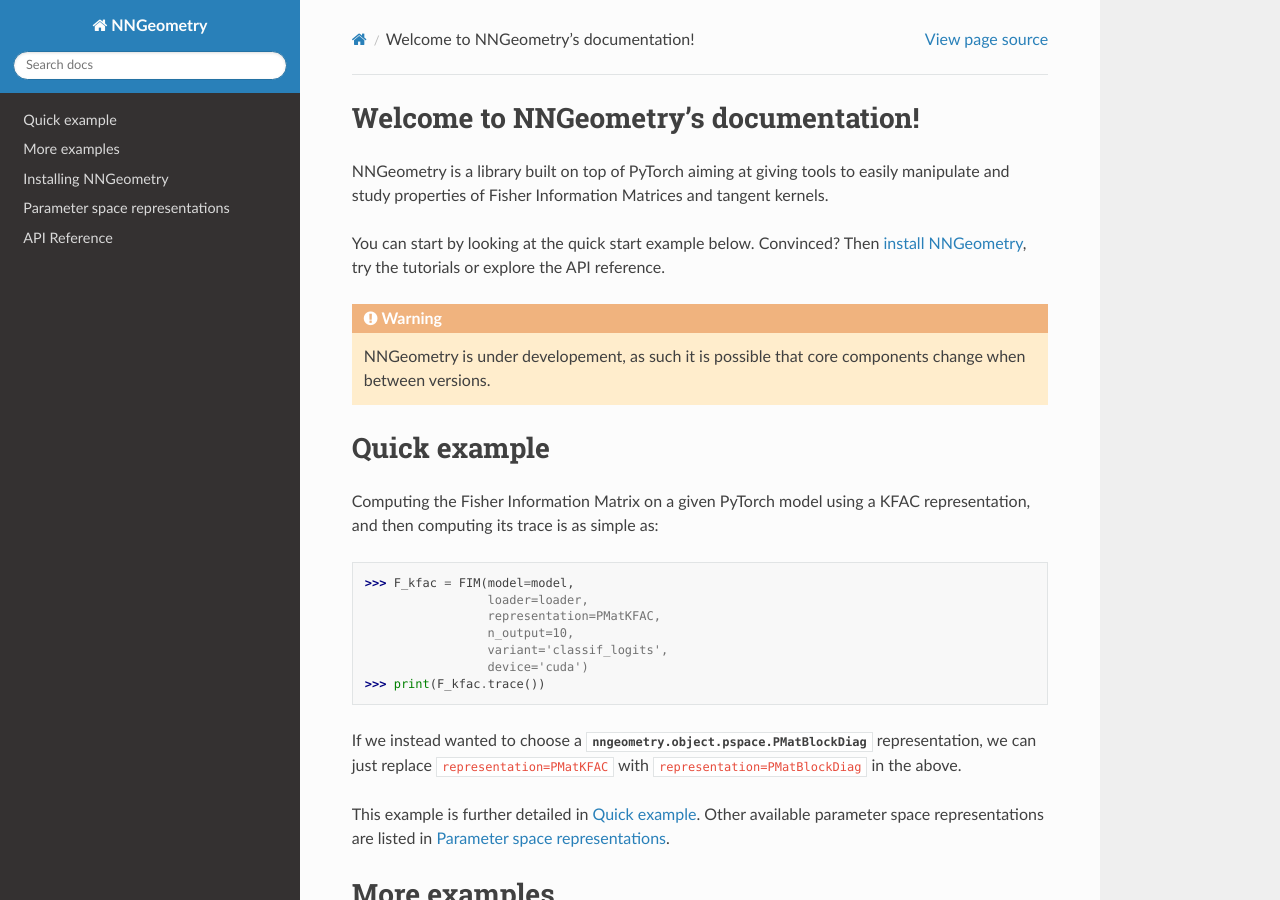
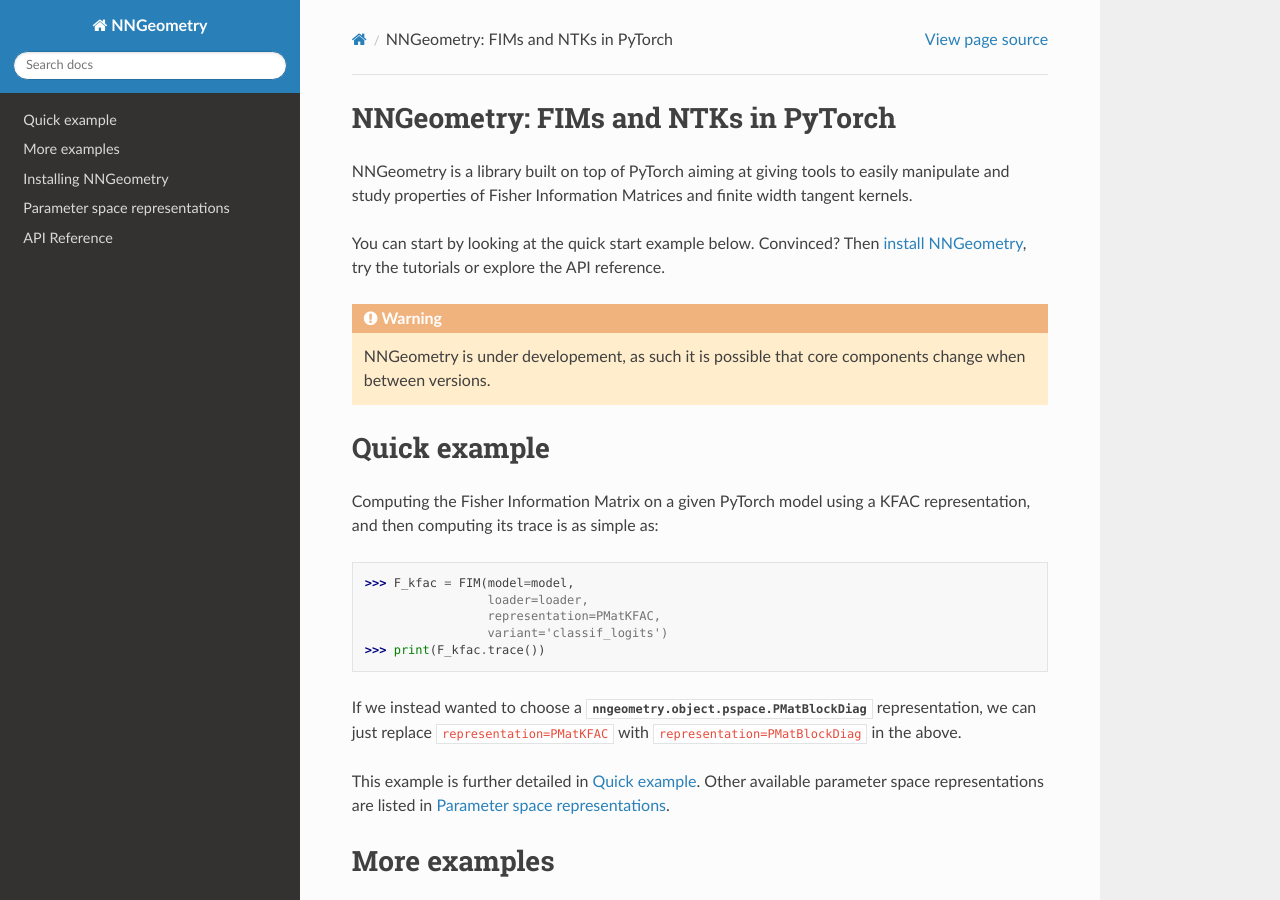
Before and after one commit to tfjgeorge/nngeometry, a Sphinx documentation site: the page built from docs/index.rst, in a window 1280 px wide and 900 px high. Built offline with Sphinx 7.4.7 and the Read the Docs theme 3.1.0, drawn with Linux system fonts in a browser that asks for light colours.

Commit message:
Update index.rst

```diff
--- a/docs/index.rst
+++ b/docs/index.rst
@@ -3,11 +3,11 @@
    You can adapt this file completely to your liking, but it should at least
    contain the root `toctree` directive.
 
-Welcome to NNGeometry's documentation!
+NNGeometry: FIMs and NTKs in PyTorch
 ======================================
 
 NNGeometry is a library built on top of PyTorch aiming at giving tools
-to easily manipulate and study properties of Fisher Information Matrices and tangent kernels.
+to easily manipulate and study properties of Fisher Information Matrices and finite width tangent kernels.
 
 You can start by looking at the quick start example below. Convinced? Then :doc:`install NNGeometry</install>`, try
 the tutorials or explore the API reference.
@@ -24,9 +24,7 @@
    >>> F_kfac = FIM(model=model,
                     loader=loader,
                     representation=PMatKFAC,
-                    n_output=10,
-                    variant='classif_logits',
-                    device='cuda')
+                    variant='classif_logits')
    >>> print(F_kfac.trace())
 
 If we instead wanted to choose a :class:`nngeometry.object.pspace.PMatBlockDiag` representation, we can just replace ``representation=PMatKFAC`` with ``representation=PMatBlockDiag`` in the above.
```
